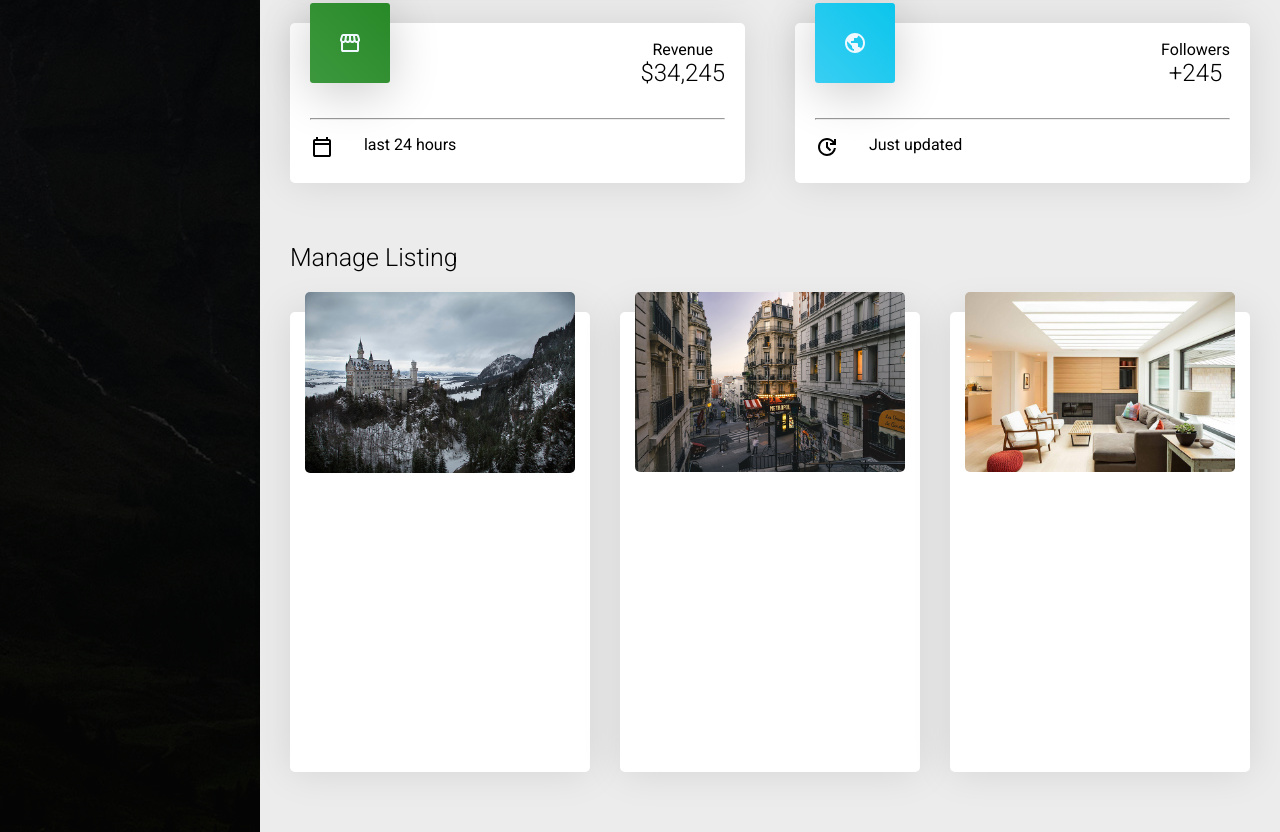
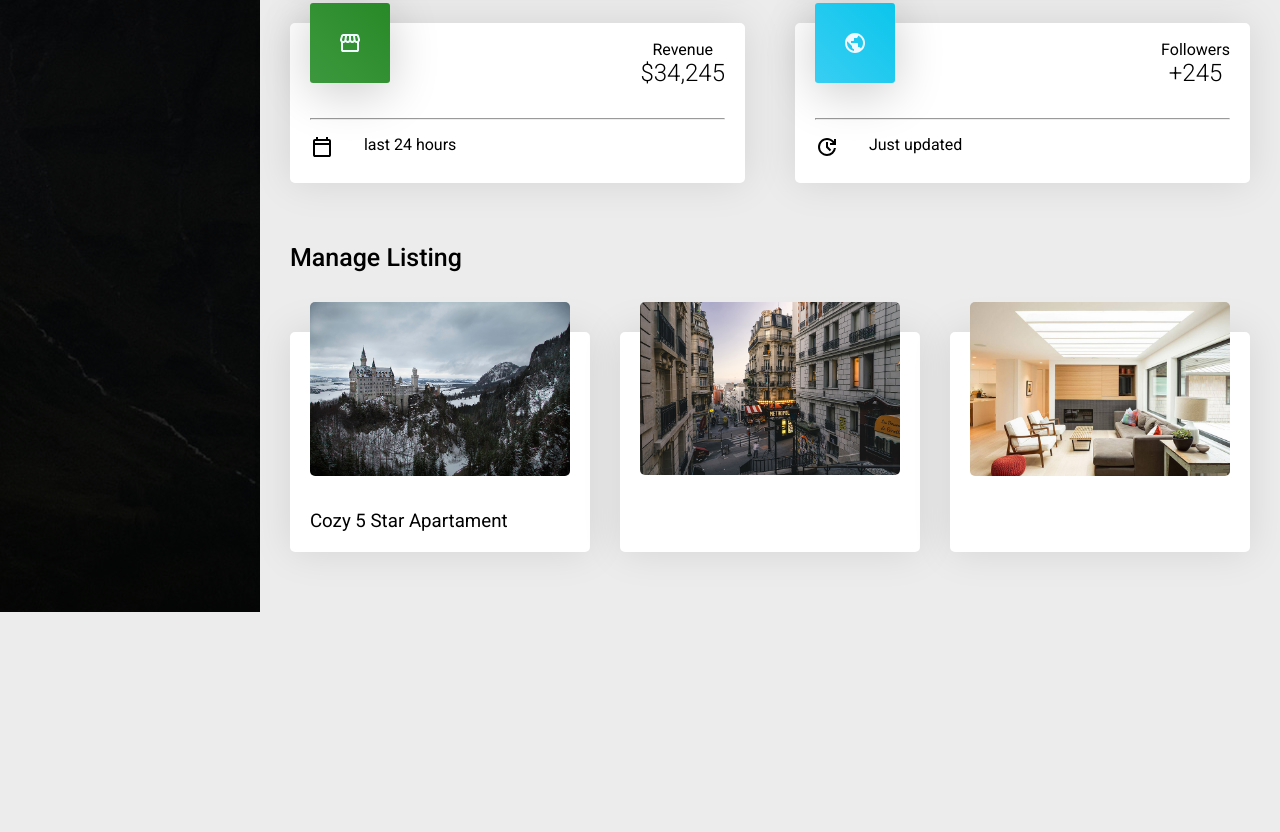
Before and after one commit to amarhismoni/Future-minds-academy, a plain HTML site: page projects/Css Final Project/Dashboard.html in a window 1280 px wide. Shown: the part 751-1583 px from the top of the page. After the commit the page ends 1363 px from the top, so only its background shows below. Drawn offline with Linux system fonts and the light colour scheme.

Commit message:
final projects commit 2

```diff
--- a/projects/Css Final Project/Dashboard.css
+++ b/projects/Css Final Project/Dashboard.css
@@ -5,6 +5,12 @@
 }
 .font-weight-300 {
     font-weight: 300;
+}
+.font-weight-400 {
+    font-weight: 400;
+}
+.font-weight-500 {
+    font-weight: 500;
 }
 .d-flex {
     display: flex;
@@ -246,20 +252,16 @@ section:not(.card) .right {
     display: grid;
     grid-template-columns: repeat(3, 1fr);
     gap: 30px;
-    grid-template-rows: 500px;
-}
-.hotel-cards {
-    margin-top: 40px;
-    background-color: white;
-    position: relative;
+    margin-top: 60px;
 }
 .hotel-cards figure {
-    position: absolute;
-    top: -20px;
-    left: 15px;
-    right: 15px;
+    transform: translateY(-30px);
 }
-.card-visual{
+.card-visual {
     width: 100%;
     border-radius: 5px;
+    transition: transform 300ms ease-in-out;
 }
+.hotel-cards figure:hover .card-visual {
+    transform: translateY(-30px);
+}
--- a/projects/Css Final Project/Dashboard.html
+++ b/projects/Css Final Project/Dashboard.html
@@ -315,22 +315,22 @@
                     </div>
                 </section>
                 <section>
-                    <h1 class="font-weight-300">Manage Listing</h1>
+                    <h1 class="font-weight-500">Manage Listing</h1>
                     <div class="grid-hotel">
                         <div class="hotel-cards card">
                             <figure>
-                                <img src="assets/images/card-1.jpeg" alt="" class="card-visual">
+                                <img src="assets/images/card-1.jpeg" alt="" class="card-visual" />
                             </figure>
-
+                            <h3 class="font-weight-400">Cozy 5 Star Apartament</h3>
                         </div>
                         <div class="hotel-cards card">
                             <figure>
-                                <img src="assets/images/card-2.jpeg" alt="" class="card-visual">
+                                <img src="assets/images/card-2.jpeg" alt="" class="card-visual" />
                             </figure>
                         </div>
                         <div class="hotel-cards card">
                             <figure>
-                                <img src="assets/images/card-3.jpeg" alt="" class="card-visual">
+                                <img src="assets/images/card-3.jpeg" alt="" class="card-visual" />
                             </figure>
                         </div>
                     </div>
```
